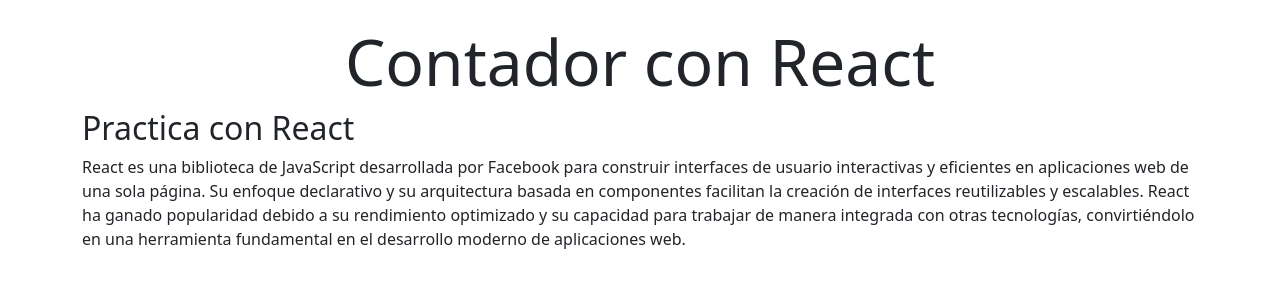
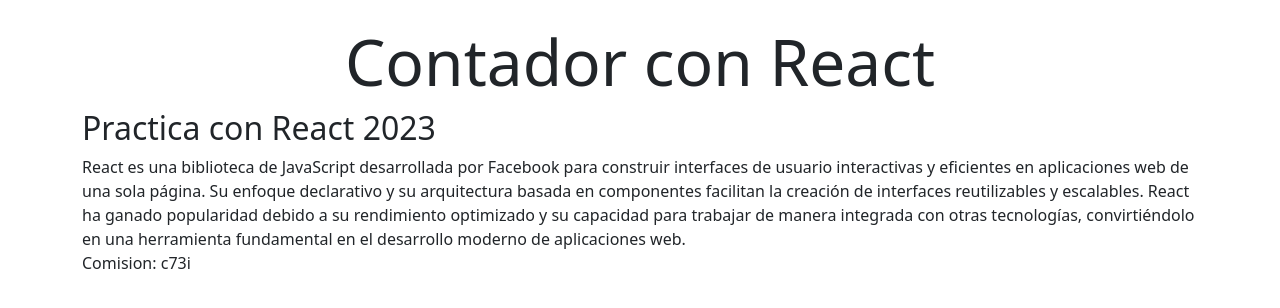
Before and after one commit to kstephantorres/contadorReact, a React (Vite) app: page / in a window 1280 px wide. Shown: the top 308 px of the page. Built offline with nearby package versions, Linux system fonts and the light colour scheme.

Commit message:
agregamos dos  props en TituloSecundario

```diff
--- a/src/App.jsx
+++ b/src/App.jsx
@@ -3,12 +3,14 @@ import TituloSecundario from './components/TituloSecundario'
 
 function App() {
   // Aquí se agrega toda la logica que necesite para este componente
+  const anioActual=2023
   return (
     // Se puede agregar un poco de logica
     <>
     <section className='container my-4'>
       <h1 className='display-3 text-center'>Contador con React</h1>
-      <TituloSecundario></TituloSecundario>
+      {/* <TituloSecundario/> Tambien sirve pero hay componentes puntuales en que no se puede  */}
+      <TituloSecundario comision='c73i' anioActual={anioActual}></TituloSecundario>
     </section>
     </>
   )
--- a/src/components/TituloSecundario.jsx
+++ b/src/components/TituloSecundario.jsx
@@ -1,8 +1,12 @@
-const TituloSecundario = () => {
+const TituloSecundario = (props) => {
     return (
         <article>
-            <h2>Practica con React</h2>
-            <p>React es una biblioteca de JavaScript desarrollada por Facebook para construir interfaces de usuario interactivas y eficientes en aplicaciones web de una sola página. Su enfoque declarativo y su arquitectura basada en componentes facilitan la creación de interfaces reutilizables y escalables. React ha ganado popularidad debido a su rendimiento optimizado y su capacidad para trabajar de manera integrada con otras tecnologías, convirtiéndolo en una herramienta fundamental en el desarrollo moderno de aplicaciones web.</p>
+            <h2>Practica con React {props.anioActual}</h2>
+            <p>React es una biblioteca de JavaScript desarrollada por Facebook para construir interfaces de usuario interactivas y eficientes en aplicaciones web de una sola página. Su enfoque declarativo y su arquitectura basada en componentes facilitan la creación de interfaces reutilizables y escalables. React ha ganado popularidad debido a su rendimiento optimizado y su capacidad para trabajar de manera integrada con otras tecnologías, convirtiéndolo en una herramienta fundamental en el desarrollo moderno de aplicaciones web.
+            <br/>
+            Comision: {props.comision}
+            </p>
+
         </article>
     );
 };
```
